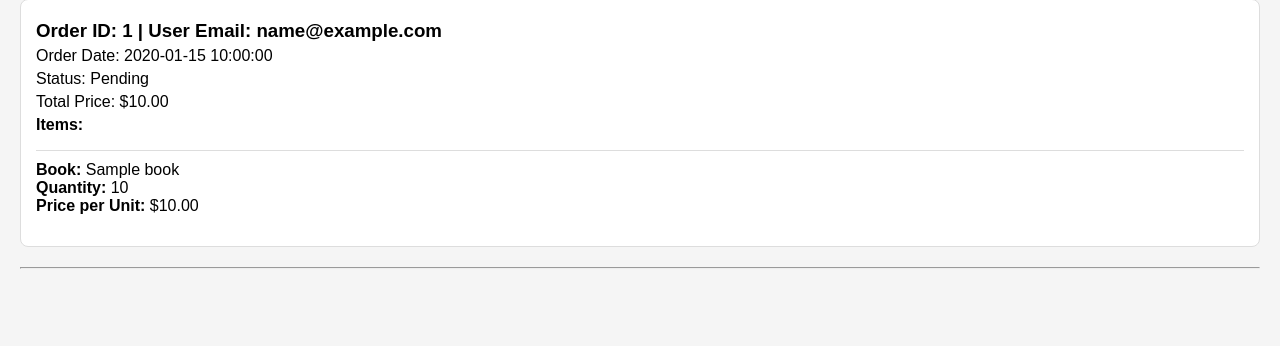
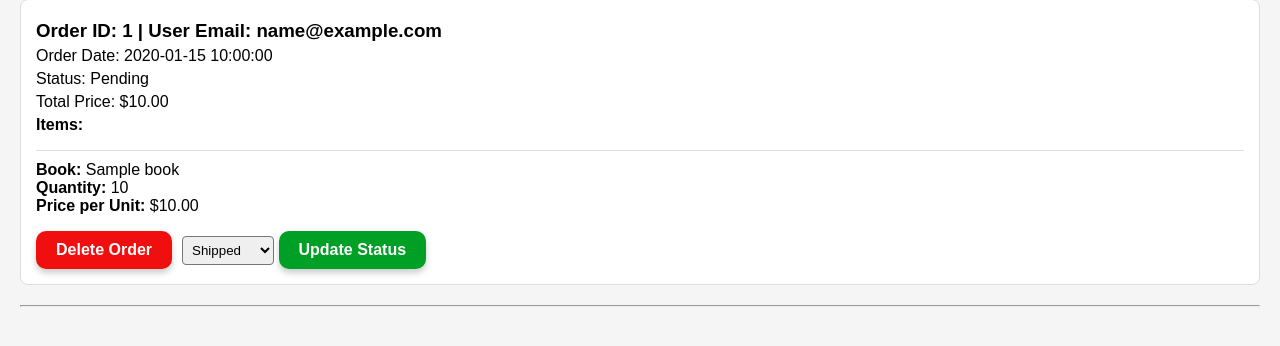
Before and after one commit to AAI-Akid/INF2003-Team-49, a Flask app: page /admin/orders in a window 1280 px wide. Shown: the part 155-501 px from the top of the page. Run offline with Flask 3, Linux system fonts and the light colour scheme; tables that the repository leaves empty hold one stand-in row (values such as "Sample post").

Commit message:
delete and update button on orders

```diff
--- a/app.py
+++ b/app.py
@@ -16,7 +16,7 @@ def get_db_connection():
     return mysql.connector.connect(
         host='localhost',
         user='root',  # Your MySQL username
-        password='NiSSanr34!',  # Your MySQL password
+        password='Strikefreedom27!',  # Your MySQL password
         database='bookstore',
         port=3306  # default is 3306
     )
@@ -535,7 +535,7 @@ def checkout():
         # Clear the cart after successful checkout
         session.pop('cart', None)
         flash('Checkout successful! Your order has been placed.')
-        return redirect(url_for('index'))  # Redirect after successful checkout
+        return redirect(url_for('dashboard'))  # Redirect after successful checkout
 
     return render_template('checkout.html', cart_items=cart, total_price=total_price)
 
@@ -561,6 +561,71 @@ def remove_item():
         conn.close()
     return redirect(url_for('view_cart'))  # Redirect back to the cart view
 
+@app.route('/delete_order', methods=['POST'])
+def delete_order():
+    order_id = request.form['order_id']  # Get the order ID from the form
+
+    conn = get_db_connection()
+    cursor = conn.cursor()
+
+    try:
+        # Log the query for debugging purposes
+        print(f"Deleting order {order_id}")
+
+        # Execute the DELETE query for the order, without checking the user ID
+        cursor.execute('DELETE FROM orders WHERE order_id = %s', (order_id,))
+
+        # Check if the row was deleted (affected rows)
+        if cursor.rowcount > 0:
+            conn.commit()  # Commit the transaction if deletion was successful
+            flash(f'Order {order_id} has been deleted.', 'success')
+        else:
+            flash(f'Order {order_id} not found.', 'error')
+
+    except Exception as err:
+        print(f"Error deleting order: {err}")  # Log any error for debugging
+        flash('An error occurred while trying to delete the order.', 'error')
+        conn.rollback()  # Rollback in case of error
+    finally:
+        cursor.close()
+        conn.close()
+
+    return redirect(url_for('admin_view_orders'))
+
+@app.route('/update_order_status', methods=['POST'])
+def update_order_status():
+    order_id = request.form['order_id']  # Get the order ID from the form
+    new_status = request.form['status']  # Get the new status from the form
+
+    conn = get_db_connection()  # Get the database connection
+    cursor = conn.cursor()
+
+    try:
+        # Log the update operation for debugging
+        print(f"Updating order {order_id} to status {new_status}")
+
+        # Update the order status in the database
+        cursor.execute('UPDATE orders SET status = %s WHERE order_id = %s', (new_status, order_id))
+
+        # Check if the row was updated (affected rows)
+        if cursor.rowcount > 0:
+            conn.commit()  # Commit the transaction if the update was successful
+            flash(f'Status of Order {order_id} updated to {new_status}.', 'success')
+        else:
+            flash(f'Order {order_id} not found.', 'error')
+
+    except Exception as err:
+        print(f"Error updating order status: {err}")  # Log any error for debugging
+        flash('An error occurred while trying to update the order status.', 'error')
+        conn.rollback()  # Rollback in case of error
+    finally:
+        cursor.close()  # Close the cursor
+        conn.close()  # Close the connection
+
+    return redirect(url_for('admin_view_orders'))  # Redirect back to the orders page
+
+
+
 
 if __name__ == '__main__':
     app.run(debug=True)
--- a/templates/view_orders.html
+++ b/templates/view_orders.html
@@ -50,6 +50,41 @@
             border-top: 1px solid #ddd;
             padding-top: 10px;
         }
+        .action-buttons {
+            margin-top: 15px;
+            display: flex;
+            gap: 10px;
+        }
+        .delete-button, .update-button {
+    background-color: #f10e0e;  /* Lighter red for better visibility */
+    color: white;  /* White text for contrast */
+    font-size: 16px;  /* Increase font size */
+    font-weight: bold;  /* Bold text */
+    padding: 10px 20px;  /* Increase padding for bigger buttons */
+    border: none;
+    border-radius: 10px;
+    cursor: pointer;
+    box-shadow: 0px 4px 6px rgba(0, 0, 0, 0.2);  /* Add shadow for depth */
+    transition: all 0.3s ease;  /* Smooth transition for hover effects */
+}
+
+.update-button {
+    background-color: #009f25;  /* Bright green */
+}
+
+.delete-button:hover, .update-button:hover {
+    background-color: #ff1a1a;  /* Darker red on hover for delete */
+    box-shadow: 0px 6px 8px rgba(0, 0, 0, 0.3);  /* Larger shadow on hover */
+}
+
+.update-button:hover {
+    background-color: #218838;  /* Darker green on hover for update */
+}
+
+        select {
+            padding: 5px;
+            border-radius: 4px;
+        }
     </style>
 </head>
 <body>
@@ -78,6 +113,26 @@
                         </li>
                     {% endfor %}
                 </ul>
+
+                <!-- Delete Button Form -->
+                <div class="action-buttons">
+                    <form action="{{ url_for('delete_order') }}" method="POST" style="display:inline;">
+                        <input type="hidden" name="order_id" value="{{ order.order_id }}">
+                        <button type="submit" class="delete-button">Delete Order</button>
+                    </form>
+
+                    <!-- Update Status Form -->
+<form action="{{ url_for('update_order_status') }}" method="POST" style="display:inline;">
+    <input type="hidden" name="order_id" value="{{ order.order_id }}">
+    <select name="status" required>
+        <option value="Shipped" {% if order.status == 'Shipped' %}selected{% endif %}>Shipped</option>
+        <option value="Delivered" {% if order.status == 'Delivered' %}selected{% endif %}>Delivered</option>
+        <option value="Cancelled" {% if order.status == 'Cancelled' %}selected{% endif %}>Cancelled</option>
+    </select>
+    <button type="submit" name="submit" value="update_status" class="update-button">Update Status</button>
+</form>
+
+                </div>
             </div>
             <hr>
         {% endfor %}
```
